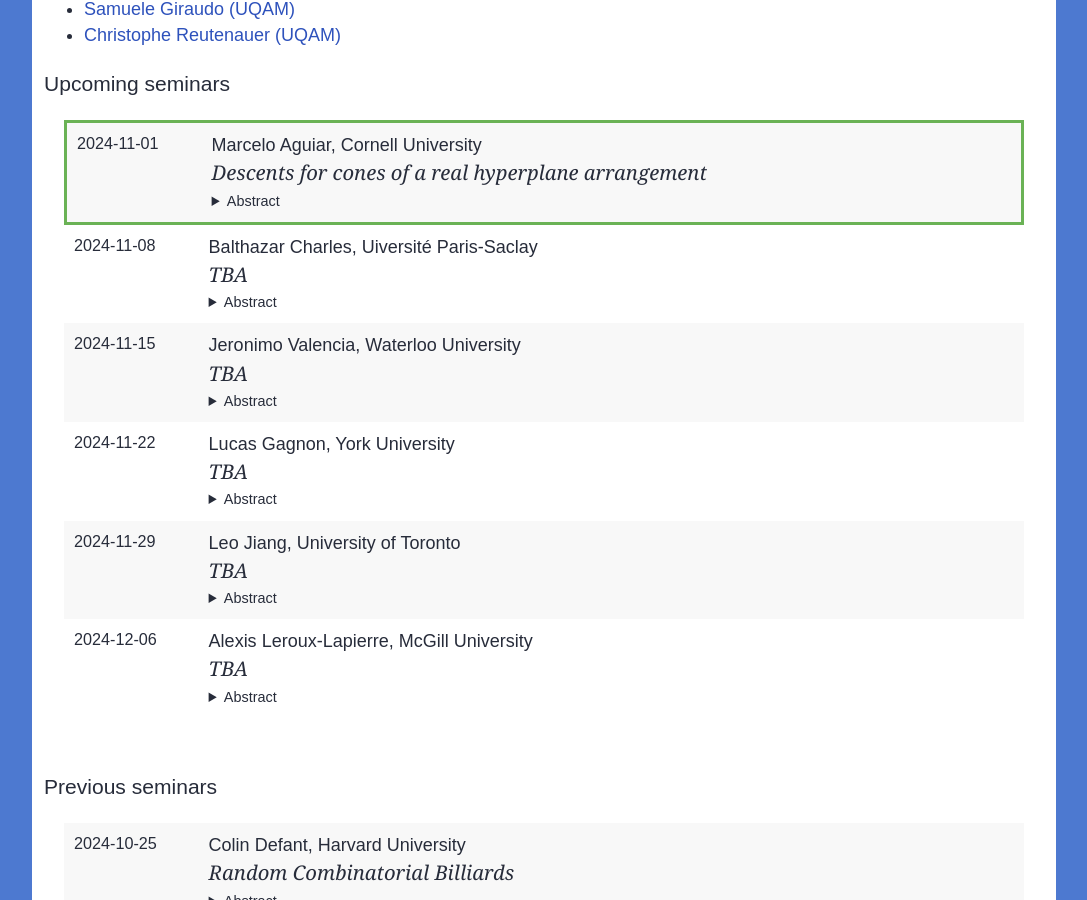
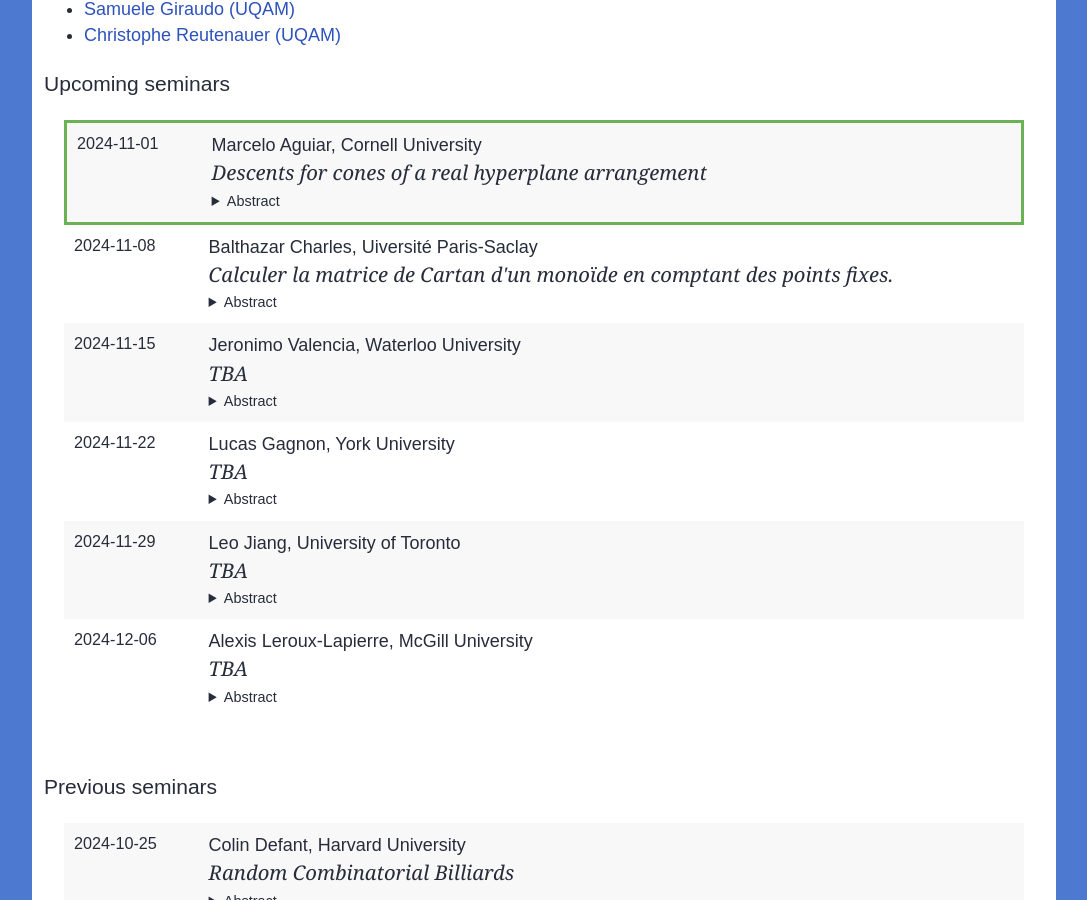
Before and after one commit to lacim-uqam/lacim-uqam.github.io, a Jekyll site: the page built from en/seminar.md, in a window 1280 px wide and 900 px high, scrolled down 739 px. Shown: the whole window, without its empty margins (96-1183 px from the left). Built offline with Jekyll 4.4.1, drawn with Linux system fonts in a browser that asks for light colours; formulas are drawn with MathJax 3; our own code applies the rules of GitHub Pages for plain Markdown files; some of the changed lines change nothing that is shown.

Commit message:
Update lacim-seminar.yml

```diff
--- a/_data/lacim-seminar.yml
+++ b/_data/lacim-seminar.yml
@@ -33,10 +33,22 @@
 - speaker: Balthazar Charles
   affiliation: Uiversité Paris-Saclay
   title: >
-    TBA
+    Calculer la matrice de Cartan d'un monoïde en comptant des points fixes.
   date: 2024-11-08
   abstract: >
-    TBA
+    [Thiéry '12] a donné une formule permettant de calculer la matrice de Cartan
+    d'une algèbre de monoïde en fonction de sa table de caractère et du nombre
+    de points fixes sous une action semblable à la conjugaison. Cet exposé
+    discute la manière d'utiliser en pratique cette formule pour faire le calcul
+    à l'ordinateur. En particulier, le comptage naïf de points fixes est trop
+    inefficace pour être utilisé en pratique. Ce problème sera une excuse pour
+    parler de la structure de la multiplication d'un monoïde : classes de Green,
+    groupes aux idempotents et groupes de Schutzenberger, etc, et de voir
+    comment exploiter cette structure permet compter efficacement des points
+    fixes dans le monoïde. Dans un second temps on verra comment cette structure
+    contrôle la théorie des représentations du monoïde et comment on peut à
+    nouveau l'exploiter pour calculer l'autre élément nécessaire à la formule de
+    Thiéry : la table de caractère.
 
 - speaker: Marcelo Aguiar
   affiliation: Cornell University
```
